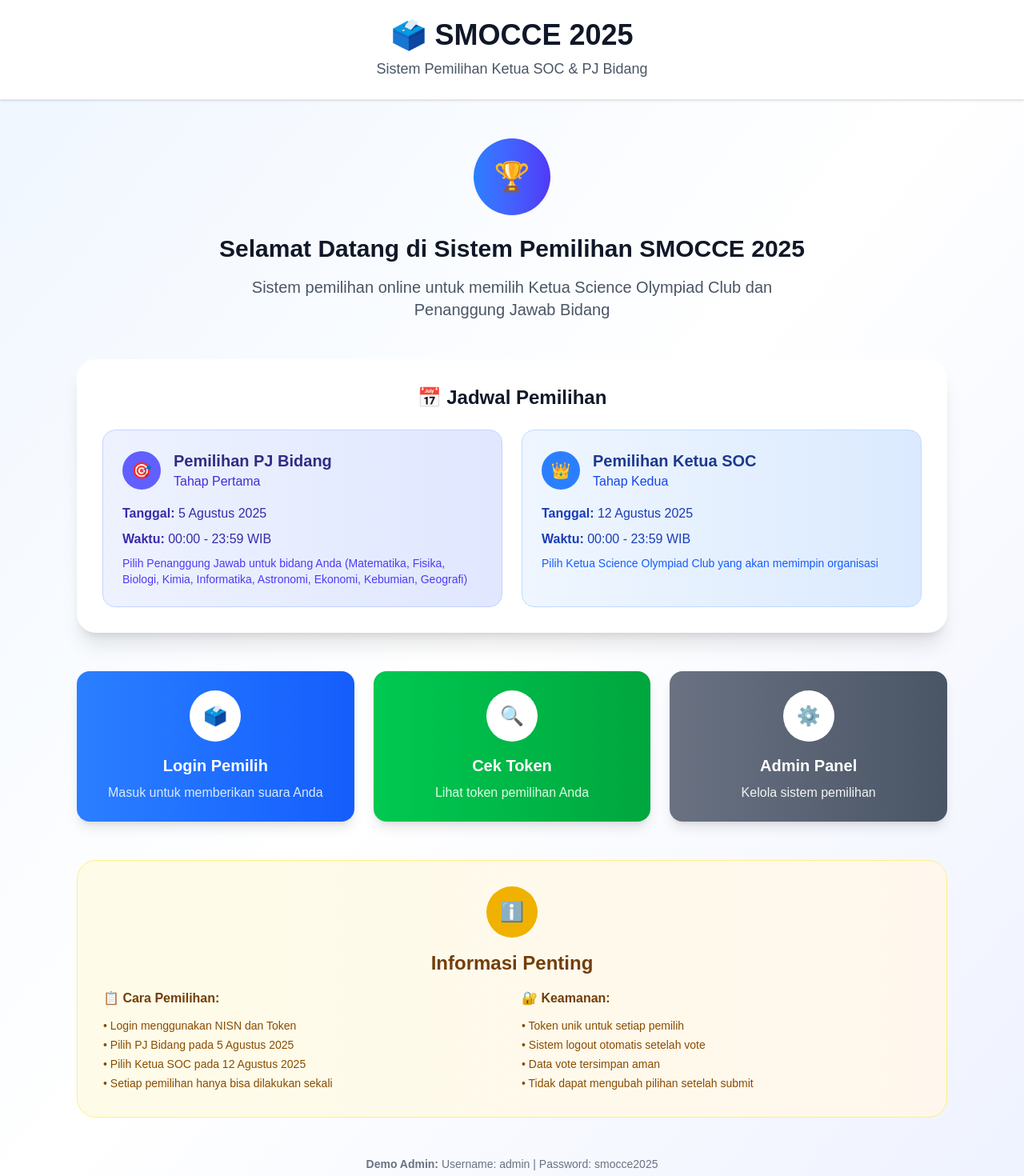
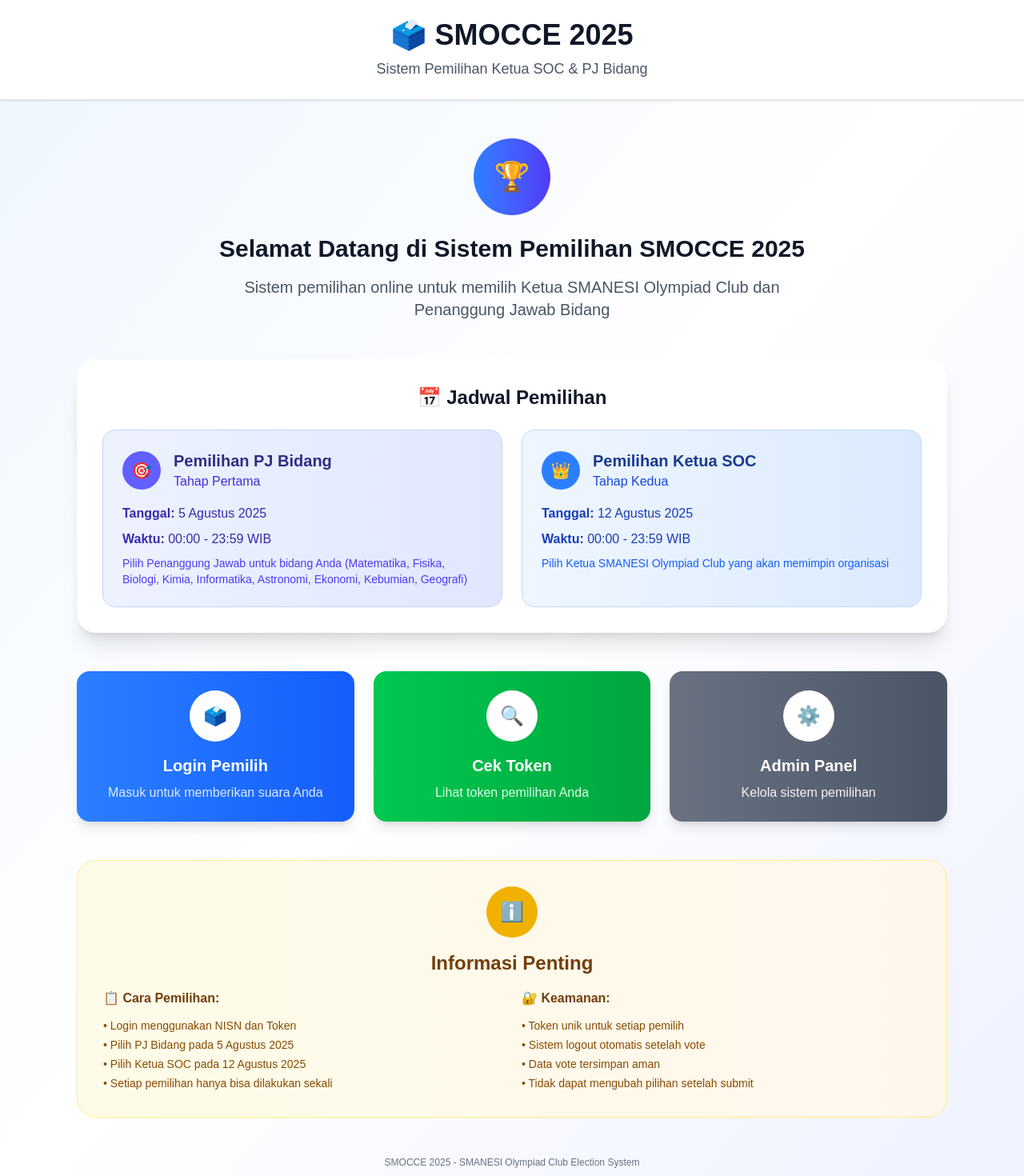
Before and after one commit to aryanzkys/smocce-app, a Next.js app in the folder frontend/: page / in a window 1280 px wide. Shown: the top 1470 px of the page at 80% size. Built offline with nearby package versions, Linux system fonts and the light colour scheme.

Commit message:
Update page.js

```diff
--- a/frontend/app/page.js
+++ b/frontend/app/page.js
@@ -23,7 +23,7 @@ export default function Home() {
             Selamat Datang di Sistem Pemilihan SMOCCE 2025
           </h2>
           <p className="text-xl text-gray-600 max-w-3xl mx-auto">
-            Sistem pemilihan online untuk memilih Ketua Science Olympiad Club dan Penanggung Jawab Bidang
+            Sistem pemilihan online untuk memilih Ketua SMANESI Olympiad Club dan Penanggung Jawab Bidang
           </p>
         </div>
 
@@ -64,7 +64,7 @@ export default function Home() {
                 <p className="text-blue-800"><strong>Tanggal:</strong> 12 Agustus 2025</p>
                 <p className="text-blue-800"><strong>Waktu:</strong> 00:00 - 23:59 WIB</p>
                 <p className="text-sm text-blue-600">
-                  Pilih Ketua Science Olympiad Club yang akan memimpin organisasi
+                  Pilih Ketua SMANESI Olympiad Club yang akan memimpin organisasi
                 </p>
               </div>
             </div>
@@ -140,10 +140,9 @@ export default function Home() {
         {/* Footer */}
         <div className="text-center mt-12 text-gray-500">
           <p className="text-sm">
-            <strong>Demo Admin:</strong> Username: admin | Password: smocce2025
           </p>
           <p className="text-xs mt-2">
-            SMOCCE 2025 - Science Olympiad Club Election System
+            SMOCCE 2025 - SMANESI Olympiad Club Election System
           </p>
         </div>
       </div>
```
